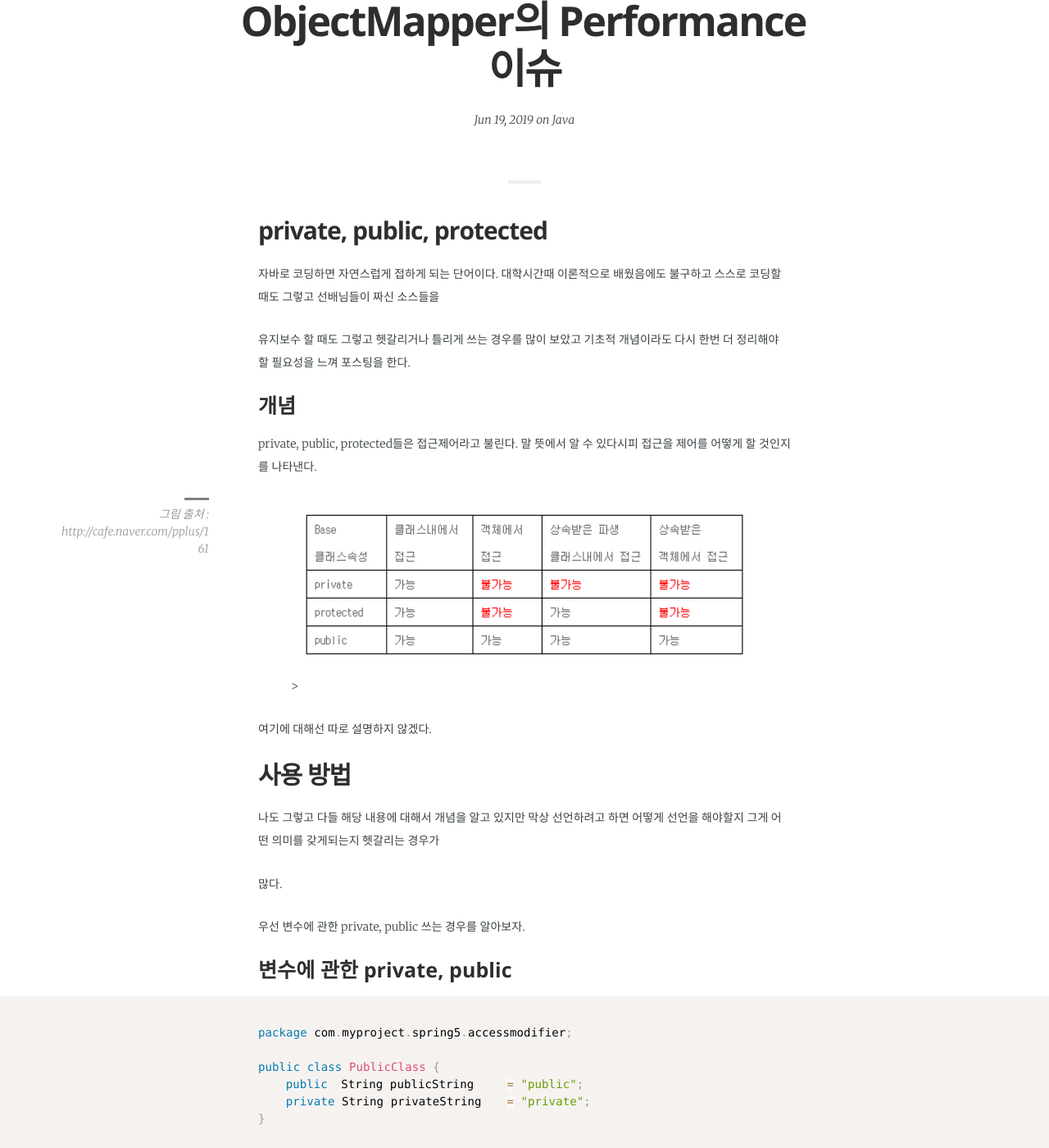
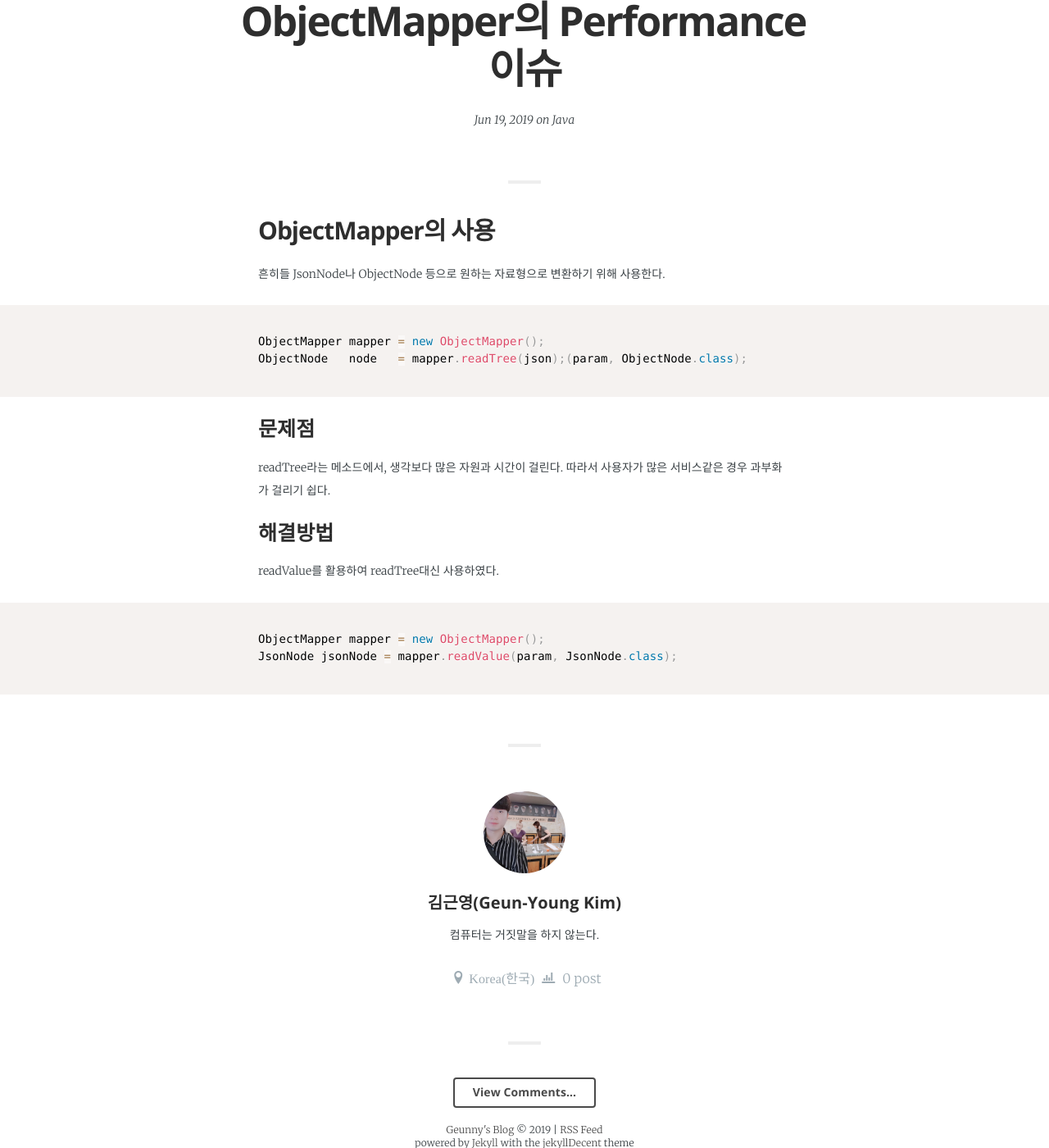
Before and after one commit to jwillmer/jekyllDecent, a Jekyll site: the page built from _posts/2019-06-19-JsonNode.md, in a window 1280 px wide and 1400 px high, scrolled down 341 px. Shown: the whole window at 82% size. Built offline with Jekyll 4.4.1, drawn with Linux system fonts in a browser that asks for light colours; some web fonts are replaced; some of the changed text lies outside the part shown.

Commit message:
Update 2019-06-19-JsonNode.md

````diff
--- a/_posts/2019-06-19-JsonNode.md
+++ b/_posts/2019-06-19-JsonNode.md
@@ -12,128 +12,30 @@ language:          KO
 comments:          true
 ---
 
-## private, public, protected
+## ObjectMapper의 사용
 
-자바로 코딩하면 자연스럽게 접하게 되는 단어이다. 대학시간때 이론적으로 배웠음에도 불구하고 스스로 코딩할때도 그렇고 선배님들이 짜신 소스들을
-
-유지보수 할 때도 그렇고 헷갈리거나 틀리게 쓰는 경우를 많이 보았고 기초적 개념이라도 다시 한번 더 정리해야 할 필요성을 느껴 포스팅을 한다.
-
-
-### 개념
-
-private, public, protected들은 접근제어라고 불린다. 말 뜻에서 알 수 있다시피 접근을 제어를 어떻게 할 것인지를 나타낸다.
-
-<aside>
-<figure>
-<img src="{{ "/media/img/Java/private.PNG" | absolute_url }}" />>
-<figcaption>그림 출처 : http://cafe.naver.com/pplus/161</figcaption>
-</figure>
-</aside>
-
-
-여기에 대해선 따로 설명하지 않겠다.
-
-
-## 사용 방법
-
-나도 그렇고 다들 해당 내용에 대해서 개념을 알고 있지만 막상 선언하려고 하면 어떻게 선언을 해야할지 그게 어떤 의미를 갖게되는지 헷갈리는 경우가
-
-많다.
-
-우선 변수에 관한 private, public 쓰는 경우를 알아보자.
-
-
-### 변수에 관한 private, public
+흔히들 JsonNode나 ObjectNode 등으로 원하는 자료형으로 변환하기 위해 사용한다.
 
 ```java
 
-package com.myproject.spring5.accessmodifier;
-
-public class PublicClass {
-	public 	String publicString 	= "public";
-	private String privateString 	= "private";
-}
+ObjectMapper mapper = new ObjectMapper();
+ObjectNode   node   = mapper.readTree(json);(param, ObjectNode.class);
 
 ```
 
-와 같이 선언시
 
-<aside>
-<figure>
-<img src="{{ "/media/img/Java/private2.PNG" | absolute_url }}" />>
-</figure>
-</aside>
+### 문제점
 
-그림과 같이 privateString 변수에 접근을 못하는 것이 보일 것이다.
+readTree라는 메소드에서, 생각보다 많은 자원과 시간이 걸린다. 따라서 사용자가 많은 서비스같은 경우 과부화가 걸리기 쉽다.
 
-일반적으로 클래스를 만들 때 private으로 변수를 선언하고 getter, setter를 이용하여 변수를 통제하고 사용한다.
 
-public으로 선언하여 쓰는 것과 private으로 선언 후 getter, setter를 쓰는 것이 어떻게 다르고 무슨 의미를 가지는 것일까?
+### 해결방법
 
-결론을 말하자면 값을 세팅하는 것에 대해서는 아무런 차이가 없다.
-
-그럼 왜 게터, 세터를 쓸까?
-
-객체지향적인 코딩과 재사용성 및 소스 통제를 위해서이다. 글을 통한 설명보다 코딩을 통한 설명을 보면 이해가 더 빠를 것이다.
-
-예를 들어 내가 변수와 날짜를 찍는 클래스를 다음과 같이 만들었다 하자.
+readValue를 활용하여 readTree대신 사용하였다.
 
 ```java
 
-package com.myproject.spring5.accessmodifier;
+ObjectMapper mapper = new ObjectMapper();
+JsonNode jsonNode = mapper.readValue(param, JsonNode.class);
 
-import java.util.Calendar;
-
-public class PublicClass {
-	public 	String publicString 	= "public";
-
-	public String print(){
-		return publicString;
-	}
-
-	public void setPublicString(String publicString) {
-		Calendar calendar = Calendar.getInstance();
-
-		this.publicString = publicString + calendar.getTime();
-	}
-}
-
-```
-
-직접 개발한 나야 원하는 값을 얻으려면
-
-publicClass.publicString = "hello" + calendar.getTime();
-
-와 같이 넣으면 된다는 것을 알지만 다른 사람은 "hello"만 넣어도 되겠지라고 생각하면서
-
-publicClass.publicString = "hello"를 넣고 왜 원하는 값이 안나오지 생각할 수도 있다.
-
-이런 상황들에 대해 통제하기 위해 게터, 세터를 사용한다.
-
-
-### Class에 대한 private, public
-
-<aside>
-<figure>
-<img src="{{ "/media/img/Java/private3.PNG" | absolute_url }}" />>
-</figure>
-</aside>
-
-그림에서 보다시피 최상위 클래스는 private으로 선언할 수 없다. 당연한 얘기다. 아무도 접근할 수 없으면 무슨 의미가 있겠는가.
-
-그래서 private는 내부 클래스에서만 사용가능하다.
-
-사용하는 이유는 변수와 같이 보안 및 통제의 사유가 크다.
-
-보안으로 예시를 들자면 A라는 클래스가 있는데 그 안에 AA 클래스가 있고 그 클래스에는 암호화가 되는 로직 및 키가 들어가 있다치자. 만약 AA 클래스가
-
-public으로 설정되어 있으면 로직 및 키에 대해 노출될 위험성이 있다.
-
-통제의 예시로는 B라는 클래스에서 BB라는 내부클래스가 있고 그 곳에 로직이 들어있는데 public으로 선언하면 BB라는 클래스를 변형하여 B라는 전체적
-
-로직이 엉킬 수 있다.
-
-
-### Method에 대한 private, public
-
-이 또한 마찬가지이다. 외부에서 건들일 필요가 없는 메소드에 대해 private으로 선언하면 사유는 Class와 Method와 같다.
+ ```
````
